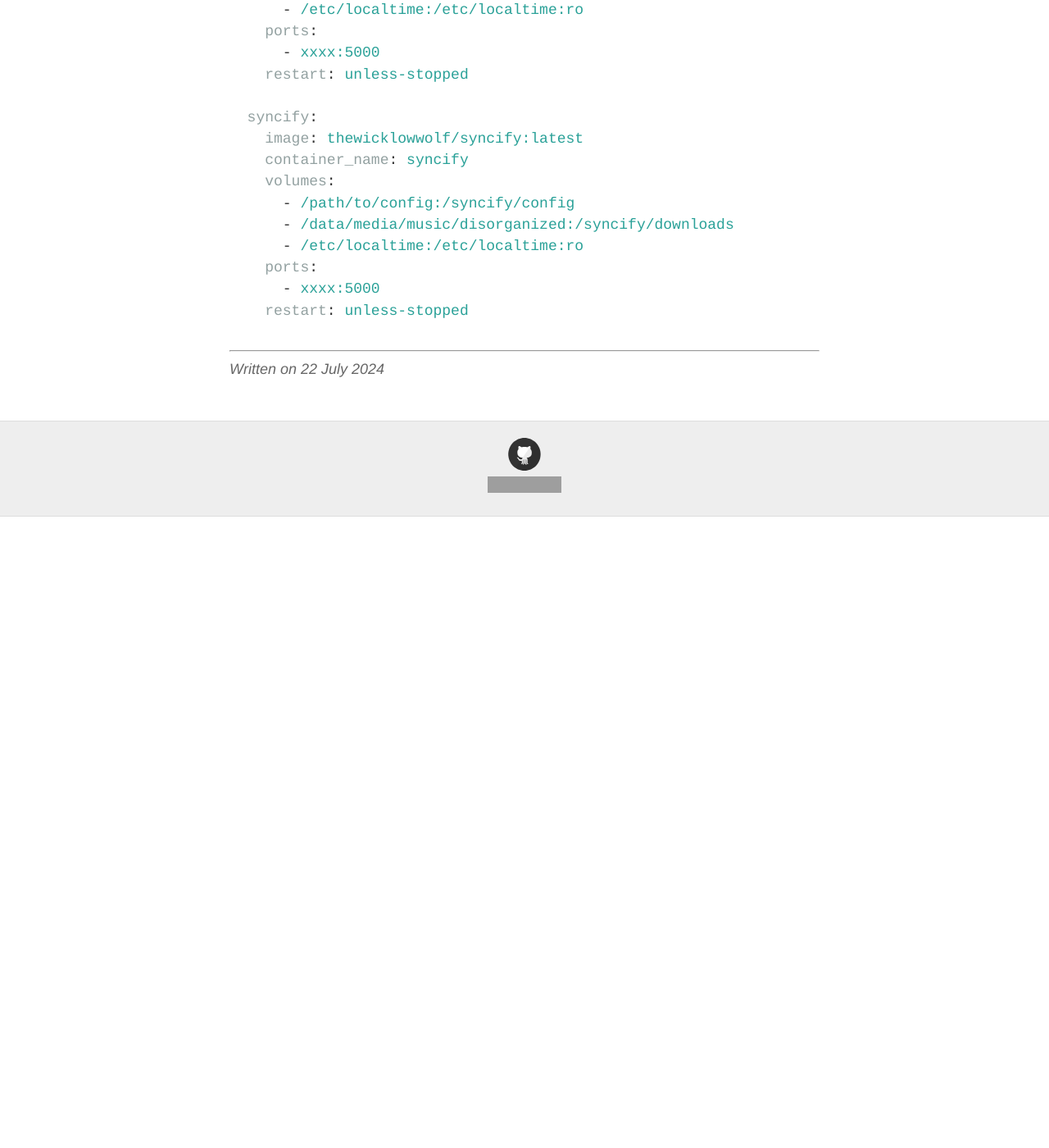
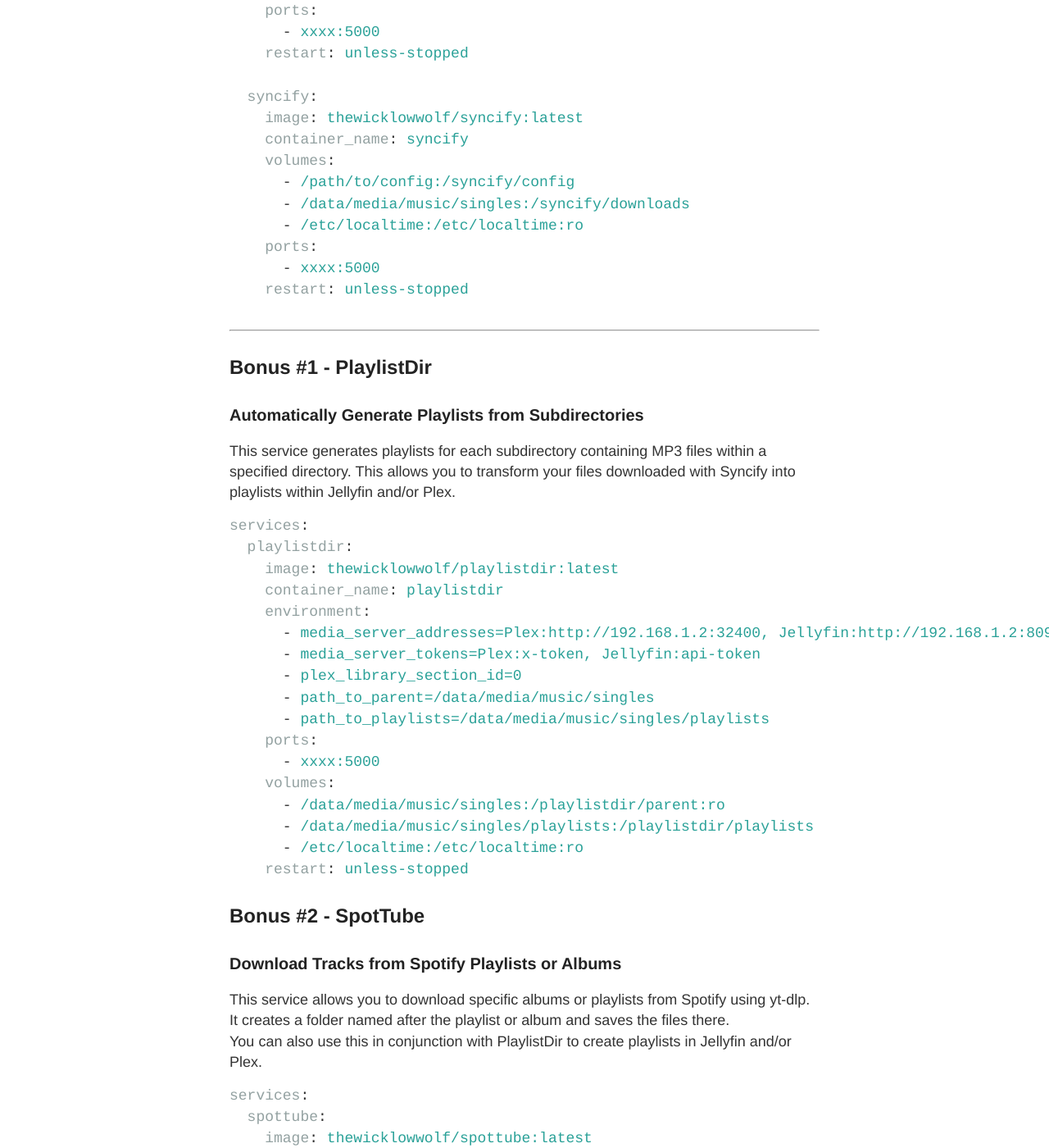
Before and after one commit to TheWicklowWolf/TheWicklowWolf.github.io, a Jekyll site: the page built from _posts/2024-07-22-music-stack.md, in a window 1280 px wide and 1400 px high, scrolled down 4199 px. Shown: the whole window at 82% size. Built offline with Jekyll 4.4.1, drawn with Linux system fonts in a browser that asks for light colours; before the commit the page ends 4829 px from its top, so only the background shows below that; some of the changed text lies outside the part shown; grey boxes are pictures that could not be loaded.

Commit message:
Update 2024-07-22-music-stack.md

````diff
--- a/_posts/2024-07-22-music-stack.md
+++ b/_posts/2024-07-22-music-stack.md
@@ -24,7 +24,7 @@ title: Full Music Stack
 ## Folder Structure
 
 `/data/media/music/managed` -> Used for Lidarr root folder.
-`/data/media/music/disorganized` -> Used for Syncify to store singles from playlists.
+`/data/media/music/singles` -> Used for Syncify to store singles from playlists.
 
 
 ## Lidarr Setup
@@ -70,7 +70,7 @@ Default Settings.
 > Syncify is a tool for synchronising and fetching content from a Spotify playlist via yt-dlp.
 
 The downloads folder can be mapped to a location that is not managed by Lidarr:
-`/data/media/music/disorganized:/syncify/downloads`
+`/data/media/music/singles:/syncify/downloads`
 
 Each playlist added will have its own folder containing the individual songs. As this runs on a schedule, whenever you add a track to your Spotify playlist, it is retrieved by Syncify.
 
@@ -79,7 +79,7 @@ Each playlist added will have its own folder containing the individual songs. As
 ## Media Servers
 
 Add `/data/media/music/managed` as a standard music library.
-Add `/data/media/music/disorganized` as a separate music library but set it to prefer local metadata.
+Add `/data/media/music/singles` as a separate music library but set it to prefer local metadata.
 
 Both singles and albums are kept separate but they remain easily accessible.
 
@@ -133,7 +133,7 @@ services:
     container_name: syncify
     volumes:
       - /path/to/config:/syncify/config
-      - /data/media/music/disorganized:/syncify/downloads
+      - /data/media/music/singles:/syncify/downloads
       - /etc/localtime:/etc/localtime:ro
     ports:
       - xxxx:5000
@@ -143,3 +143,58 @@ services:
 
 
 ---
+
+
+
+## Bonus #1 - PlaylistDir
+### Automatically Generate Playlists from Subdirectories
+
+This service generates playlists for each subdirectory containing MP3 files within a specified directory. This allows you to transform your files downloaded with Syncify into playlists within Jellyfin and/or Plex.
+
+
+```yaml
+services:
+  playlistdir:
+    image: thewicklowwolf/playlistdir:latest
+    container_name: playlistdir
+    environment:
+      - media_server_addresses=Plex:http://192.168.1.2:32400, Jellyfin:http://192.168.1.2:8096
+      - media_server_tokens=Plex:x-token, Jellyfin:api-token
+      - plex_library_section_id=0
+      - path_to_parent=/data/media/music/singles
+      - path_to_playlists=/data/media/music/singles/playlists
+    ports:
+      - xxxx:5000
+    volumes:
+      - /data/media/music/singles:/playlistdir/parent:ro
+      - /data/media/music/singles/playlists:/playlistdir/playlists
+      - /etc/localtime:/etc/localtime:ro
+    restart: unless-stopped
+```
+
+## Bonus #2 - SpotTube
+### Download Tracks from Spotify Playlists or Albums
+
+This service allows you to download specific albums or playlists from Spotify using yt-dlp. It creates a folder named after the playlist or album and saves the files there.
+You can also use this in conjunction with PlaylistDir to create playlists in Jellyfin and/or Plex.
+
+```yaml
+services:
+  spottube:
+    image: thewicklowwolf/spottube:latest
+    container_name: spottube
+    environment:
+      - spotify_client_id=abc
+      - spotify_client_secret=123
+      - thread_limit=1
+    volumes:
+      - /path/to/config:/spottube/config
+      - /data/media/music/singles:/spottube/downloads
+      - /etc/localtime:/etc/localtime:ro
+    ports:
+      - xxxx:5000
+    restart: unless-stopped
+```
+
+
+---
````
